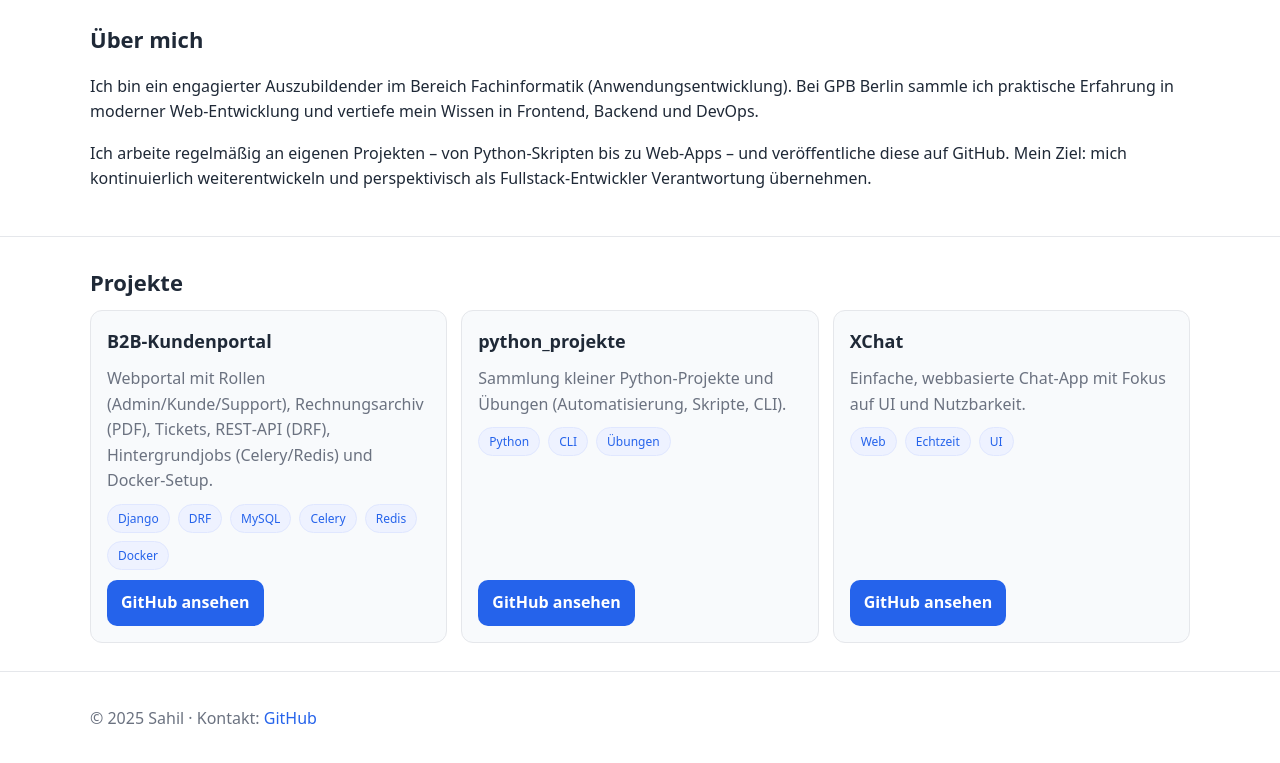
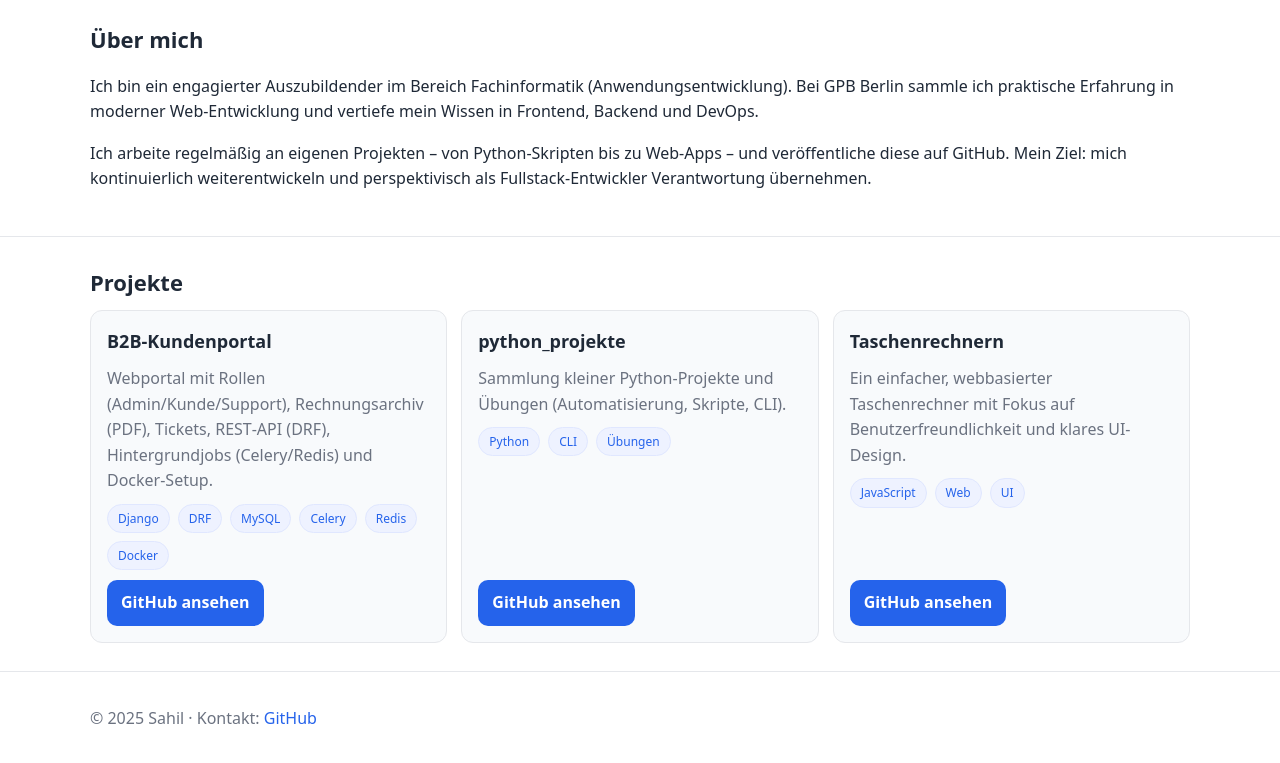
Before and after one commit to xSahil9999/Sahil, a plain HTML site: page index.html in a window 1280 px wide. Shown: the part 77-840 px from the top of the page. Drawn offline with Linux system fonts and the light colour scheme.

Commit message:
Update index.html

```diff
--- a/index.html
+++ b/index.html
@@ -4,7 +4,7 @@
     <meta charset="utf-8" />
     <meta name="viewport" content="width=device-width, initial-scale=1" />
     <title>Sahil Portfolio</title>
-    <meta name="description" content="Portfolio von Sahil – Auszubildender Fachinformatiker AE. Projekte: B2B‑Kundenportal, Python‑Projekte, XChat." />
+    <meta name="description" content="Portfolio von Sahil – Auszubildender Fachinformatiker AE. Projekte: B2B‑Kundenportal, Python‑Projekte, Taschenrechnern." />
     <link rel="stylesheet" href="style.css" />
   </head>
   <body>
@@ -73,10 +73,10 @@
             </article>
 
             <article class="card">
-              <h3 class="card__title">XChat</h3>
-              <p class="card__text">Einfache, webbasierte Chat‑App mit Fokus auf UI und Nutzbarkeit.</p>
+              <h3 class="card__title">Taschenrechnern</h3>
+              <p class="card__text">Ein einfacher, webbasierter Taschenrechner mit Fokus auf Benutzerfreundlichkeit und klares UI-Design.</p>
               <ul class="tags">
-                <li>Web</li><li>Echtzeit</li><li>UI</li>
+                <li>JavaScript</li><li>Web</li><li>UI</li>
               </ul>
               <div class="card__actions">
                 <a class="btn" href="https://github.com/xSahil9999" target="_blank" rel="noopener">GitHub ansehen</a>
@@ -93,4 +93,4 @@
       </div>
     </footer>
   </body>
-  </html>
+</html>
```
